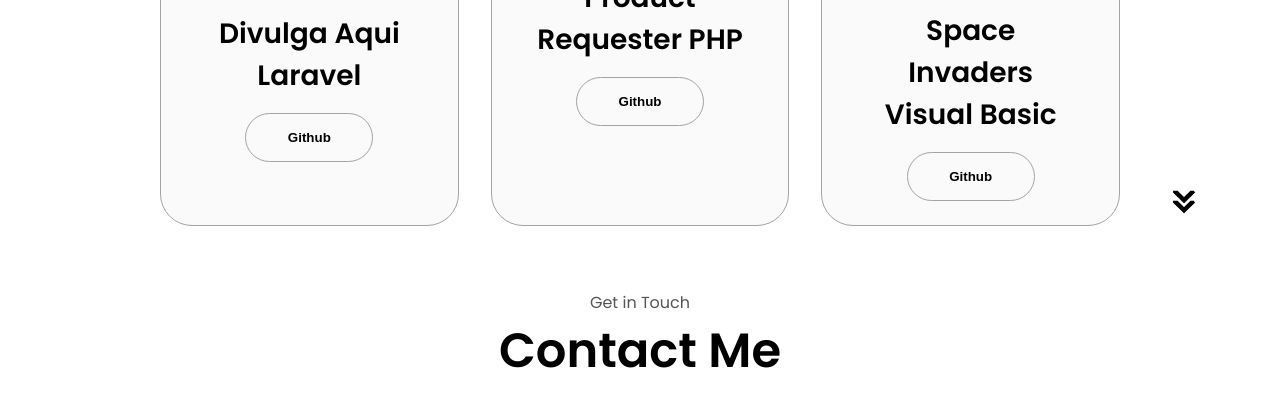
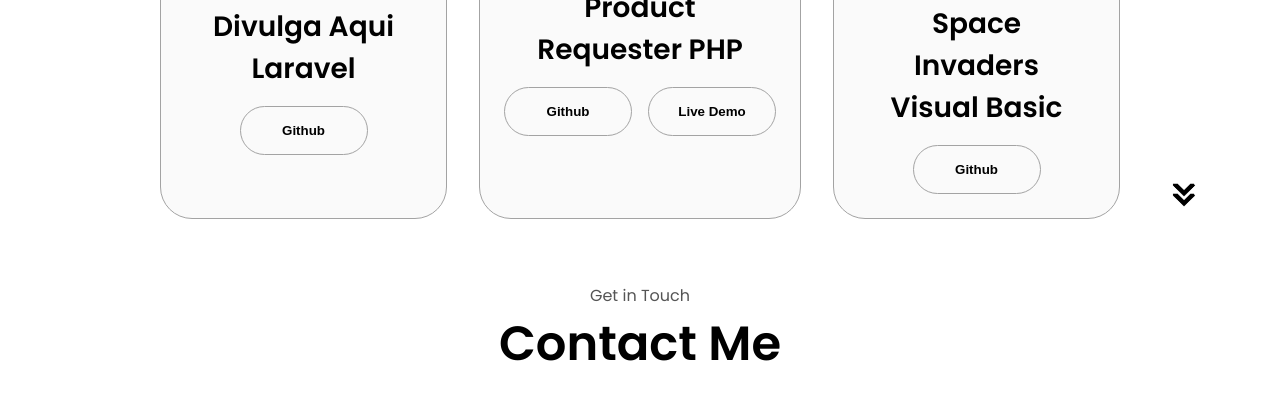
Before and after one commit to printfDamian/portfolio, a plain HTML site: page index.html in a window 1280 px wide. Shown: the part 2766-3175 px from the top of the page. Drawn offline with Linux system fonts and the light colour scheme.

Commit message:
Requester Live Demo

```diff
--- a/index.html
+++ b/index.html
@@ -302,6 +302,13 @@
                 Github
               </button>
               </a>
+              <a href="http://requester-project.infinityfreeapp.com/products.php" target="_blank">
+                <button
+                class="btn btn-color-2 project-btn"
+              >
+                Live Demo
+              </button>
+              </a>
             </div>
           </div>
           <div class="details-container color-container">
```
